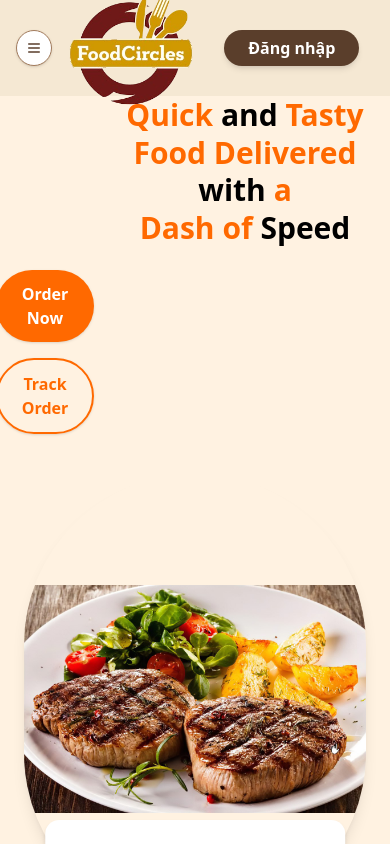
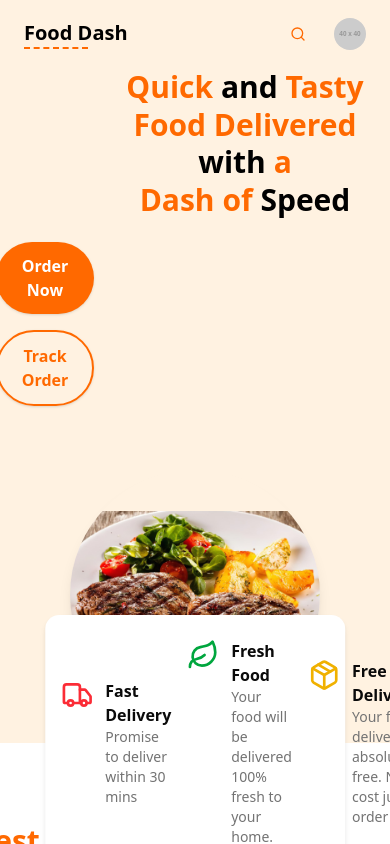
Before and after one commit to nguyentay52636/Restaurent-CNPM, a React (Vite) app: page / in a window 390 px wide. Shown: the top 844 px of the page. Built offline with nearby package versions, Linux system fonts and the light colour scheme.

Commit message:
header footer

```diff
--- a/src/components/Footer/Footer.tsx
+++ b/src/components/Footer/Footer.tsx
@@ -1,82 +1,167 @@
-import { Card, CardContent, CardHeader, CardTitle } from "@/components/ui/card";
+// import { Card, CardContent, CardHeader, CardTitle } from "@/components/ui/card";
 
-function Footer() {
-  return (
-    <footer className="w-full p-8 bg-gray-300 text-gray-500 border-t border-gray-300">
-      <div className="flex items-start justify-between max-w-[1240px] mx-auto flex-col-reverse md:flex-row gap-6">
-        {/* Left Section */}
-        <Card className="flex-1 p-3 border-none bg-transparent shadow-none">
-          <CardHeader className="p-0">
-            <CardTitle className="text-2xl font-bold text-gray-800">
-              <div className="flex items-center">
-                <img
-                  src="/public/logo-cnpm-preview.png" alt="Logo"
-                  className="w-32 h-auto object-contain"
-                />
-              </div>
-            </CardTitle>
-          </CardHeader>
-          <CardContent className="p-0 space-y-2">
-            <h1 className="font-bold mx-4">Food Circles</h1>
-            <p className="text-sm ">
-              Nơi trải nghiệm sự thăng hoa của ẩm thực, mang hương vị nhà hàng đến
-              với gia đình bạn.
-            </p>
-            <img
-              src="https://webmedia.com.vn/images/2021/09/logo-da-thong-bao-bo-cong-thuong-mau-xanh.png"
-              alt="thong-bao-bo-cong-thuong"
-              className="mt-1 w-32"
-            />
-          </CardContent>
-        </Card>
+// function Footer() {
+//   return (
+//     <footer className="w-full p-8 bg-gray-300 text-gray-500 border-t border-gray-300">
+//       <div className="flex items-start justify-between max-w-[1240px] mx-auto flex-col-reverse md:flex-row gap-6">
+//         {/* Left Section */}
+//         <Card className="flex-1 p-3 border-none bg-transparent shadow-none">
+//           <CardHeader className="p-0">
+//             <CardTitle className="text-2xl font-bold text-gray-800">
+//               <div className="flex items-center">
+//                 <img
+//                   src="/public/logo-cnpm-preview.png" alt="Logo"
+//                   className="w-32 h-auto object-contain"
+//                 />
+//               </div>
+//             </CardTitle>
+//           </CardHeader>
+//           <CardContent className="p-0 space-y-2">
+//             <h1 className="font-bold mx-4">Food Circles</h1>
+//             <p className="text-sm ">
+//               Nơi trải nghiệm sự thăng hoa của ẩm thực, mang hương vị nhà hàng đến
+//               với gia đình bạn.
+//             </p>
+//             <img
+//               src="https://webmedia.com.vn/images/2021/09/logo-da-thong-bao-bo-cong-thuong-mau-xanh.png"
+//               alt="thong-bao-bo-cong-thuong"
+//               className="mt-1 w-32"
+//             />
+//           </CardContent>
+//         </Card>
 
-        {/* Center Section */}
-        <Card className="flex-2 p-3 border-none bg-transparent shadow-none">
-          <CardHeader className="p-0">
-            <CardTitle className="text-lg font-semibold text-gray-700">
-              LIÊN HỆ
-            </CardTitle>
-          </CardHeader>
-          <CardContent className="p-0 space-y-2">
-            <h4 className="text-base font-medium text-gray-700">
-              CÔNG TY CỔ PHẦN ĐẦU TƯ VÀ DỊCH VỤ NHÓM 14
-            </h4>
-            <p className="text-sm">
-              <strong>Mã số thuế</strong>: 316657994
-            </p>
-            <p className="text-sm">
-              <strong>Địa chỉ ĐKKD</strong>: 273 An Dương Vương, Phường 3, Quận 5, Tp. Hồ Chí Minh
-            </p>
-            <p className="text-sm">
-              <strong>Phone</strong>: 1900 633 818
-            </p>
-            <p className="text-sm">
-              <strong>Email</strong>: order.ptkitchen@gmail.com
-            </p>
-          </CardContent>
-        </Card>
+//         {/* Center Section */}
+//         <Card className="flex-2 p-3 border-none bg-transparent shadow-none">
+//           <CardHeader className="p-0">
+//             <CardTitle className="text-lg font-semibold text-gray-700">
+//               LIÊN HỆ
+//             </CardTitle>
+//           </CardHeader>
+//           <CardContent className="p-0 space-y-2">
+//             <h4 className="text-base font-medium text-gray-700">
+//               CÔNG TY CỔ PHẦN ĐẦU TƯ VÀ DỊCH VỤ NHÓM 14
+//             </h4>
+//             <p className="text-sm">
+//               <strong>Mã số thuế</strong>: 316657994
+//             </p>
+//             <p className="text-sm">
+//               <strong>Địa chỉ ĐKKD</strong>: 273 An Dương Vương, Phường 3, Quận 5, Tp. Hồ Chí Minh
+//             </p>
+//             <p className="text-sm">
+//               <strong>Phone</strong>: 1900 633 818
+//             </p>
+//             <p className="text-sm">
+//               <strong>Email</strong>: order.ptkitchen@gmail.com
+//             </p>
+//           </CardContent>
+//         </Card>
 
-        {/* Right Section */}
-        <Card className="flex-1 p-3 border-none bg-transparent shadow-none">
-          <CardHeader className="p-0">
-            <CardTitle className="text-lg font-semibold text-gray-700">
-              Hỗ trợ Khách hàng
-            </CardTitle>
-          </CardHeader>
-          <CardContent className="p-0">
-            <ul className="text-sm space-y-1">
-              <li>- Chính sách bảo mật thông tin</li>
-              <li>- Quy chế hoạt động</li>
-              <li>- Chính sách thanh toán</li>
-              <li>- Chính sách thay đổi đơn hàng</li>
-              <li>- Chính sách vận chuyển</li>
-              <li>- Tự công bố sản phẩm</li>
-            </ul>
-          </CardContent>
-        </Card>
+//         {/* Right Section */}
+//         <Card className="flex-1 p-3 border-none bg-transparent shadow-none">
+//           <CardHeader className="p-0">
+//             <CardTitle className="text-lg font-semibold text-gray-700">
+//               Hỗ trợ Khách hàng
+//             </CardTitle>
+//           </CardHeader>
+//           <CardContent className="p-0">
+//             <ul className="text-sm space-y-1">
+//               <li>- Chính sách bảo mật thông tin</li>
+//               <li>- Quy chế hoạt động</li>
+//               <li>- Chính sách thanh toán</li>
+//               <li>- Chính sách thay đổi đơn hàng</li>
+//               <li>- Chính sách vận chuyển</li>
+//               <li>- Tự công bố sản phẩm</li>
+//             </ul>
+//           </CardContent>
+//         </Card>
+//       </div>
+//     </footer>
+//   );
+// }
+
+// export default Footer;
+import { Button } from "@/components/ui/button";
+import { Instagram, Linkedin, Facebook, Twitter, Globe } from "lucide-react";
+
+const Footer = () => (
+  <footer className="bg-[#FFF2E1] py-12 px-6">
+    <div className="max-w-6xl mx-auto grid grid-cols-1 md:grid-cols-4 gap-8">
+
+      <div className="flex flex-col space-y-4">
+        <h2 className="text-2xl font-bold text-orange-500">Food Dash.</h2>
+        <p className="text-gray-600 text-sm">
+          Food Dash ©2023 All Rights Reserved
+          <br />
+          By - Piyush Prajapat
+        </p>
+        <div className="mt-4">
+          <h3 className="text-lg font-semibold text-orange-500">Follow Us On</h3>
+          <div className="flex space-x-4 mt-2">
+            <Button variant="ghost" className="p-2">
+              <Instagram className="w-6 h-6 text-gray-500 hover:text-orange-500" />
+            </Button>
+            <Button variant="ghost" className="p-2">
+              <Linkedin className="w-6 h-6 text-gray-500 hover:text-orange-500" />
+            </Button>
+            <Button variant="ghost" className="p-2">
+              <Facebook className="w-6 h-6 text-gray-500 hover:text-orange-500" />
+            </Button>
+            <Button variant="ghost" className="p-2">
+              <Twitter className="w-6 h-6 text-gray-500 hover:text-orange-500" />
+            </Button>
+            <Button variant="ghost" className="p-2">
+              <Globe className="w-6 h-6 text-gray-500 hover:text-orange-500" />
+            </Button>
+          </div>
+        </div>
       </div>
-    </footer>
-  );
-}
+
+
+      <div>
+        <h3 className="text-lg font-semibold text-black">Menu</h3>
+        <ul className="mt-4 space-y-2">
+          {["Home", "Offers", "Service", "About Us"].map((link) => (
+            <li key={link}>
+              <Button
+                variant="link"
+                className="text-gray-600 hover:text-orange-500 p-0"
+              >
+                {link}
+              </Button>
+            </li>
+          ))}
+        </ul>
+      </div>
+
+
+      <div>
+        <h3 className="text-lg font-semibold text-black">Information</h3>
+        <ul className="mt-4 space-y-2">
+          {["Menu", "Quality", "Make a Choice", "Fast Delivery"].map((link) => (
+            <li key={link}>
+              <Button
+                variant="link"
+                className="text-gray-600 hover:text-orange-500 p-0"
+              >
+                {link}
+              </Button>
+            </li>
+          ))}
+        </ul>
+      </div>
+
+
+      <div>
+        <h3 className="text-lg font-semibold text-black">Contact</h3>
+        <ul className="mt-4 space-y-2 text-gray-600">
+          <li>+123456789</li>
+          <li>Explore</li>
+          <li>Info@Fooddash.com</li>
+          <li>12, Maharashtra, Indian</li>
+        </ul>
+      </div>
+    </div>
+  </footer>
+);
 
 export default Footer;
--- a/src/components/Header/Header.tsx
+++ b/src/components/Header/Header.tsx
@@ -1,92 +1,136 @@
-import { Sheet, SheetTrigger, SheetContent } from "@/components/ui/sheet";
+// import { Sheet, SheetTrigger, SheetContent } from "@/components/ui/sheet";
+// import { Button } from "@/components/ui/button";
+// import { NavigationMenu, NavigationMenuList, NavigationMenuLink } from "@/components/ui/navigation-menu";
+
+// export default function Header() {
+//   return (
+//     <header className="flex h-24 w-full shrink-0 items-center px-4 md:px-6 bg-[#F5E8D3] shadow-md">
+//       <Sheet>
+//         <SheetTrigger asChild>
+//           <Button
+//             variant="outline"
+//             size="icon"
+//             className="lg:hidden bg-white hover:bg-[#EAD9C2] border-[#A27B5C] rounded-full shadow-sm transition-all duration-200"
+//           >
+//             <MenuIcon className="h-6 w-6 text-[#5A3E2B]" />
+//             <span className="sr-only">Toggle navigation menu</span>
+//           </Button>
+//         </SheetTrigger>
+//         <SheetContent side="left" className="w-[300px] bg-[#EAD9C2] p-6 shadow-lg">
+//           <div className="mb-8 flex justify-center">
+//             <img
+//               src="/public/logo-cnpm-preview.png"
+//               alt="Logo"
+//               className="w-32 h-auto object-contain"
+//             />
+//           </div>
+//           <div className="grid gap-4">
+//             {["Trang Chủ", "Sản phẩm", "Giới thiệu", "Portfolio", "Contact"].map((item) => (
+//               <a
+//                 key={item}
+//                 href="#"
+//                 className="flex items-center py-3 px-4 text-lg font-medium text-[#5A3E2B] hover:bg-[#D9C6A5] hover:text-[#4A3223] rounded-lg transition-all duration-200"
+//               >
+//                 {item}
+//               </a>
+//             ))}
+//           </div>
+//         </SheetContent>
+//       </Sheet>
+//       <div className="flex justify-around items-center w-full">
+//         <div className="flex items-center">
+//           <img
+//             src="/public/logo-cnpm-preview.png"
+//             alt="Logo"
+//             className="w-32 h-auto object-contain"
+//           />
+//         </div>
+//         <NavigationMenu className="hidden lg:flex space-x-2">
+//           <NavigationMenuList className="flex space-x-20">
+//             {["Trang Chủ", "Sản phẩm", "Giới thiệu", "Portfolio", "Contact"].map((item) => (
+//               <NavigationMenuLink key={item} asChild>
+//                 <div>
+//                   <Button className="group inline-flex h-10 items-center justify-center bg-transparent px-6 py-6 text-sm font-semibold text-[#5A3E2B] hover:bg-[#EAD9C2] hover:text-[#4A3223] transition-all duration-200 text-[1rem]">
+//                     {item}
+//                   </Button>
+//                 </div>
+//               </NavigationMenuLink>
+//             ))}
+//           </NavigationMenuList>
+//         </NavigationMenu>
+//         <div className="flex items-center">
+//           <Button
+//             className="bg-[#5A3E2B] hover:bg-[#4A3223] text-white font-semibold py-4 px-6 rounded-full shadow-md transition-all duration-200 cursor-pointer"
+//           >
+//             Đăng nhập
+//           </Button>
+//         </div>
+//       </div>
+//     </header>
+//   );
+// }
+
+// function MenuIcon(props: React.SVGProps<SVGSVGElement>) {
+//   return (
+//     <svg
+//       {...props}
+//       xmlns="http://www.w3.org/2000/svg"
+//       width="24"
+//       height="24"
+//       viewBox="0 0 24 24"
+//       fill="none"
+//       stroke="currentColor"
+//       strokeWidth="2"
+//       strokeLinecap="round"
+//       strokeLinejoin="round"
+//     >
+//       <line x1="4" x2="20" y1="12" y2="12" />
+//       <line x1="4" x2="20" y1="6" y2="6" />
+//       <line x1="4" x2="20" y1="18" y2="18" />
+//     </svg>
+//   );
+// }
 import { Button } from "@/components/ui/button";
-import { NavigationMenu, NavigationMenuList, NavigationMenuLink } from "@/components/ui/navigation-menu";
+import { Avatar, AvatarFallback, AvatarImage } from "@/components/ui/avatar";
+import { Search } from "lucide-react";
 
-export default function Header() {
-  return (
-    <header className="flex h-24 w-full shrink-0 items-center px-4 md:px-6 bg-[#F5E8D3] shadow-md">
-      <Sheet>
-        <SheetTrigger asChild>
+
+const userAvatar = "https://via.placeholder.com/40x40.png?text=User";
+
+const navLinks = ["Home", "Menu", "Offers", "Service", "About Us"];
+
+const Header = () => (
+  <header className="bg-[#FFF2E1] py-4 px-6 flex justify-between items-center">
+
+    <div className="flex flex-col">
+      <h1 className="text-xl font-bold text-black">Food Dash</h1>
+      <div className="border-b-2 border-dashed border-orange-500 w-16"></div>
+    </div>
+
+
+    <nav className="hidden md:flex space-x-8">
+      {navLinks.map((link) => (
         <Button
-            variant="outline"
-            size="icon"
-            className="lg:hidden bg-white hover:bg-[#EAD9C2] border-[#A27B5C] rounded-full shadow-sm transition-all duration-200"
+          key={link}
+          variant="link"
+          className="text-black hover:text-orange-500 p-0"
         >
-            <MenuIcon className="h-6 w-6 text-[#5A3E2B]" />
-            <span className="sr-only">Toggle navigation menu</span>
+          {link}
         </Button>
-        </SheetTrigger>
-        <SheetContent side="left" className="w-[300px] bg-[#EAD9C2] p-6 shadow-lg">
-          <div className="mb-8 flex justify-center">
-            <img
-              src="/public/logo-cnpm-preview.png"
-              alt="Logo"
-              className="w-32 h-auto object-contain"
-            />
-          </div>
-          <div className="grid gap-4">
-            {["Trang Chủ", "Sản phẩm", "Giới thiệu", "Portfolio", "Contact"].map((item) => (
-              <a
-                key={item}
-                href="#"
-                className="flex items-center py-3 px-4 text-lg font-medium text-[#5A3E2B] hover:bg-[#D9C6A5] hover:text-[#4A3223] rounded-lg transition-all duration-200"
-              >
-                {item}
-              </a>
       ))}
-          </div>
-        </SheetContent>
-      </Sheet>
-      <div className="flex justify-around items-center w-full">
-        <div className="flex items-center">
-          <img
-            src="/public/logo-cnpm-preview.png"
-            alt="Logo"
-            className="w-32 h-auto object-contain"
-          />
-        </div>
-        <NavigationMenu className="hidden lg:flex space-x-2">
-          <NavigationMenuList className="flex space-x-20">
-            {["Trang Chủ", "Sản phẩm", "Giới thiệu", "Portfolio", "Contact"].map((item) => (
-              <NavigationMenuLink key={item} asChild>
-                <div>
-                  <Button className="group inline-flex h-10 items-center justify-center bg-transparent px-6 py-6 text-sm font-semibold text-[#5A3E2B] hover:bg-[#EAD9C2] hover:text-[#4A3223] transition-all duration-200 text-[1rem]">
-                    {item}
+    </nav>
+
+
+    <div className="flex items-center space-x-4">
+      <Button variant="ghost" className="p-2">
+        <Search className="w-6 h-6 text-orange-500" />
       </Button>
-                </div>
-              </NavigationMenuLink>
-            ))}
-          </NavigationMenuList>
-        </NavigationMenu>
-        <div className="flex items-center">
-          <Button
-            className="bg-[#5A3E2B] hover:bg-[#4A3223] text-white font-semibold py-4 px-6 rounded-full shadow-md transition-all duration-200 cursor-pointer"
-          >
-            Đăng nhập
-          </Button>
-        </div>
+      <Avatar>
+        <AvatarImage src={userAvatar} alt="User Avatar" />
+        <AvatarFallback>U</AvatarFallback>
+      </Avatar>
     </div>
   </header>
 );
-}
 
-function MenuIcon(props: React.SVGProps<SVGSVGElement>) {
-  return (
-    <svg
-      {...props}
-      xmlns="http://www.w3.org/2000/svg"
-      width="24"
-      height="24"
-      viewBox="0 0 24 24"
-      fill="none"
-      stroke="currentColor"
-      strokeWidth="2"
-      strokeLinecap="round"
-      strokeLinejoin="round"
-    >
-      <line x1="4" x2="20" y1="12" y2="12" />
-      <line x1="4" x2="20" y1="6" y2="6" />
-      <line x1="4" x2="20" y1="18" y2="18" />
-    </svg>
-  );
-}
+export default Header;
--- a/src/modules/home/components/Home/components/BestDishes.tsx
+++ b/src/modules/home/components/Home/components/BestDishes.tsx
@@ -20,8 +20,8 @@ const BestDishes = () => (
   <section className="py-12 px-6 bg-white h-[80vh]">
   <div className="max-w-5xl mx-auto">
     <div className="flex flex-col md:flex-row justify-between items-start mb-8">
-        <h2 className="text-3xl md:text-4xl font-bold text-orange-500 ml-[-270px]">
-          <span className="text-black">Our</span>  Best Delivered
+      <h2 className="text-3xl md:text-4xl font-bold text-orange-500 ml-[-115px]">
+        <span className="text-black">Our</span> Best Delivered
         <br />
         <span className="text-black">Dishes</span>
       </h2>
@@ -30,7 +30,7 @@ const BestDishes = () => (
       </p>
     </div>
 
-      <div className="grid grid-cols-1 md:grid-cols-3 gap-8">
+    <div className="grid grid-cols-1 sm:grid-cols-2 md:grid-cols-3 gap-8">
       {dishes.map((dish, index) => (
         <div key={index} className="flex flex-col items-center text-center">
           <div className="relative">
--- a/src/modules/home/components/Home/components/RegionTabs.tsx
+++ b/src/modules/home/components/Home/components/RegionTabs.tsx
@@ -14,13 +14,13 @@ const RegionTabs = () => {
         variant="ghost"
         className="font-semibold text-black hover:bg-transparent hover:text-black flex items-center gap-1 px-4"
       >
-
         <FaSmile className="w-5 h-5 button-icon hover:text-orange-500" />
         <span className="button-text">{region}</span>
       </Button>
     ))}
   </div>
 </div>
+
   );
 };
 
```
Also changed, not shown: src/modules/home/components/Home/components/HeroSection.tsx (+5 -7 lines), src/modules/home/components/Home/components/PromotionCard.tsx (+4 -6 lines), src/modules/home/components/Home/components/RegularMenu.tsx (+2 -7 lines). Lines whose indentation alone changed are shown as unchanged.
